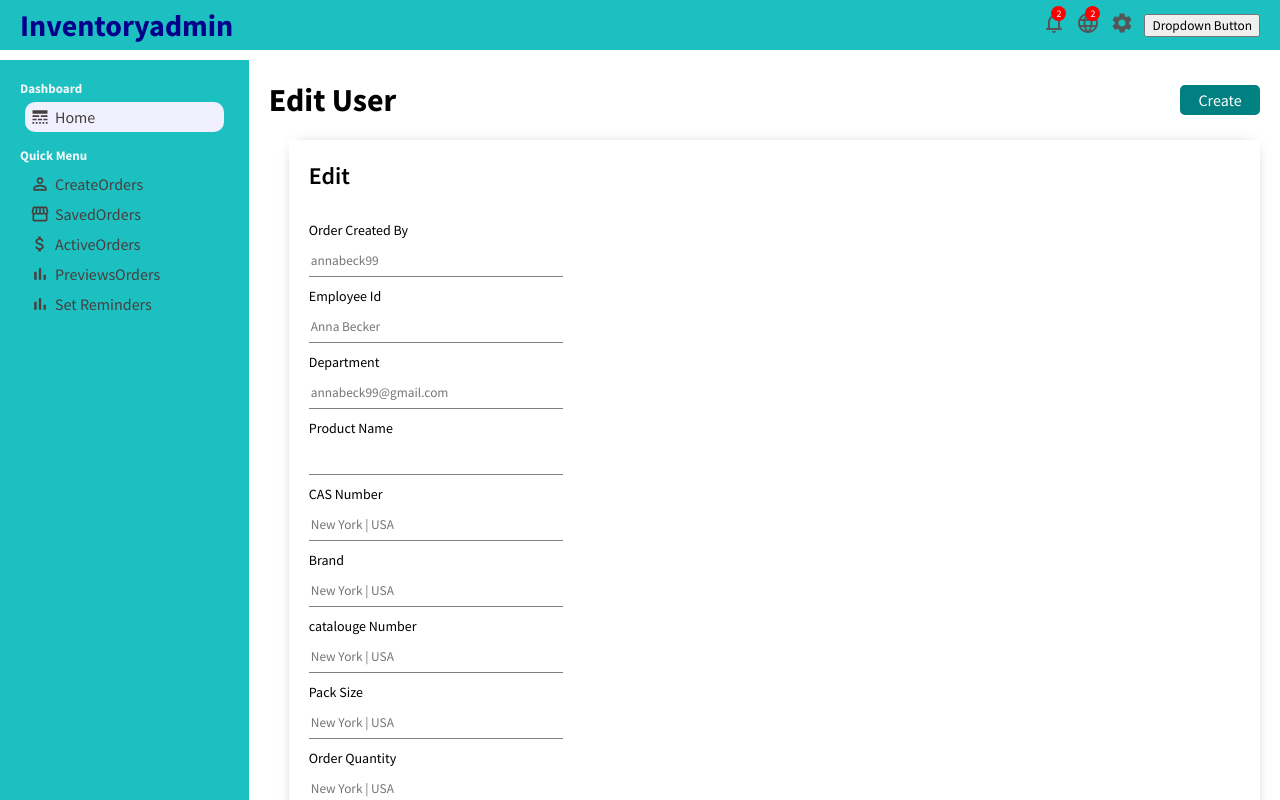
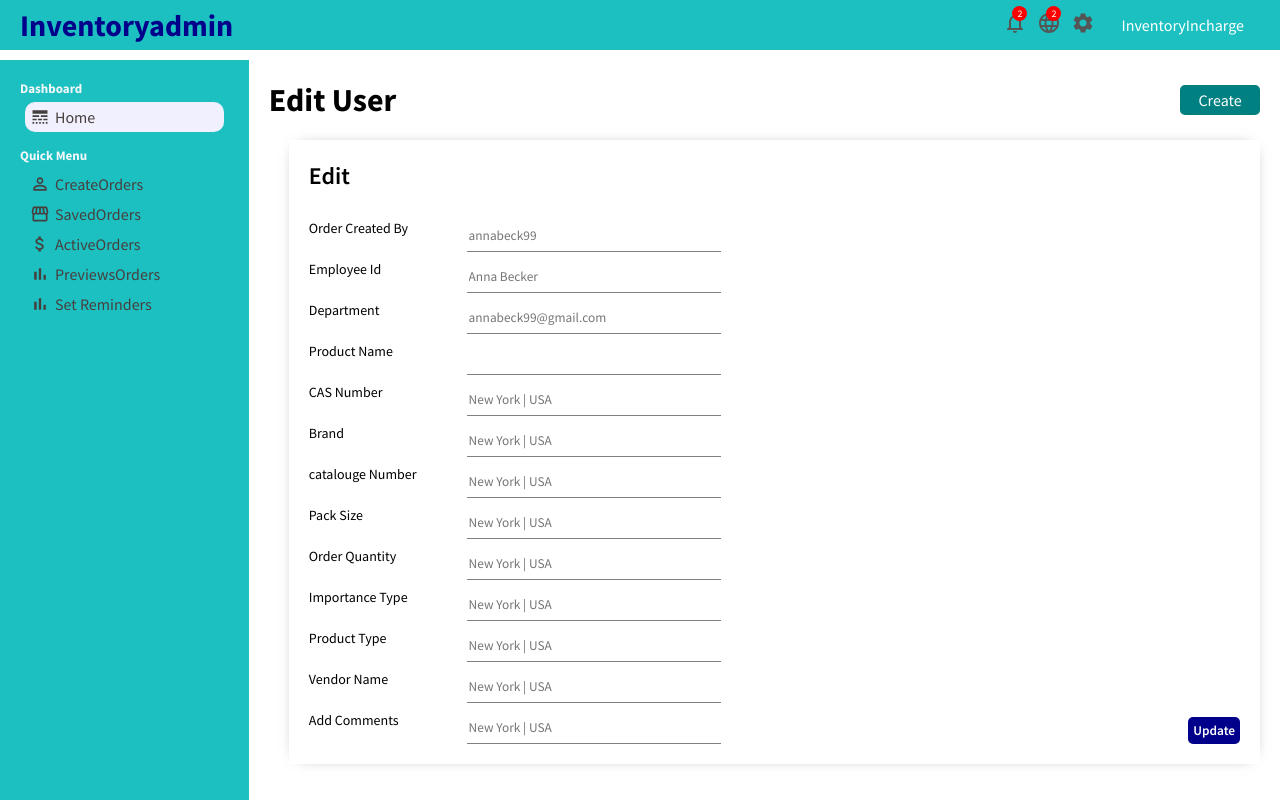
Before and after one commit to tiruarcnas/PricingIncharge, a React (Create React App) app: page /user/1 in a window 1280 px wide. Shown: the top 800 px of the page. Built offline with nearby package versions, Linux system fonts and the light colour scheme; the HTML template or start-up script is replaced by a standard one.

Commit message:
dropdown add

```diff
--- a/src/components/topbar/Topbar.jsx
+++ b/src/components/topbar/Topbar.jsx
@@ -22,16 +22,16 @@ export default function Topbar() {
           <div className="topbarIconContainer">
             <Settings />
           </div>
-          <Dropdown>
-  <Dropdown.Toggle variant="success" id="dropdown-basic">
-    Dropdown Button
-  </Dropdown.Toggle>
-  <Dropdown.Menu>
-    <Dropdown.Item href="#/action-1">Action</Dropdown.Item>
-    <Dropdown.Item href="#/action-2">Another action</Dropdown.Item>
-    <Dropdown.Item href="#/action-3">Something else</Dropdown.Item>
-  </Dropdown.Menu>
-</Dropdown>
+          <div class="dropdown">
+    <button class="dropbtn">InventoryIncharge
+
+    </button>
+      <div class="dropdown-content">
+            <a href="#">Profile</a>
+            <a href="#">LogOut</a>
+
+    </div>
+  </div>
           {/* <img src="https://images.pexels.com/photos/1526814/pexels-photo-1526814.jpeg?auto=compress&cs=tinysrgb&dpr=2&w=500" alt="" className="topAvatar" /> */}
 
         </div>
--- a/src/components/topbar/topbar.css
+++ b/src/components/topbar/topbar.css
@@ -55,3 +55,49 @@
     border-radius: 50%;
     cursor: pointer;
 }
+
+.dropdown-content {
+  display: none;
+  position: absolute;
+  background-color: #f9f9f9;
+  min-width: 150px;
+  box-shadow: 0px 8px 16px 0px rgba(0,0,0,0.2);
+  z-index: 1;
+}
+
+.dropdown-content a {
+  float: none;
+  color: black;
+  padding: 12px 40px;
+  text-decoration: none;
+  display: block;
+
+  text-align: left;
+}
+
+.dropdown-content a:hover {
+  background-color: #ddd;
+}
+
+.dropdown:hover .dropdown-content {
+  display: block;
+}
+.dropdown {
+  float: left;
+  overflow: hidden;
+}
+
+.dropdown .dropbtn {
+  font-size: 16px;
+  border: none;
+  outline: none;
+  color: white;
+  padding: 14px 16px;
+  background-color: inherit;
+  font-family: inherit;
+  margin: 0;
+}
+
+.dropdown:hover .dropbtn {
+  background-color: red;
+}
--- a/src/pages/user/user.css
+++ b/src/pages/user/user.css
@@ -104,12 +104,13 @@
 
 .userUpdateItem{
     display: flex;
-    flex-direction: column;
-    margin-top: 10px;
+    flex-direction: row;
+    justify-content: space-between;
+    margin-top: 8px;
 }
 
 .userUpdateItem>label{
-    margin-bottom: 5px;
+    margin-bottom: 0px;
     font-size: 14px;
 }
 
@@ -117,6 +118,7 @@
     border: none;
     width: 250px;
     height: 30px;
+    margin-left: 50px;
     border-bottom: 1px solid gray;
 }
 
```
